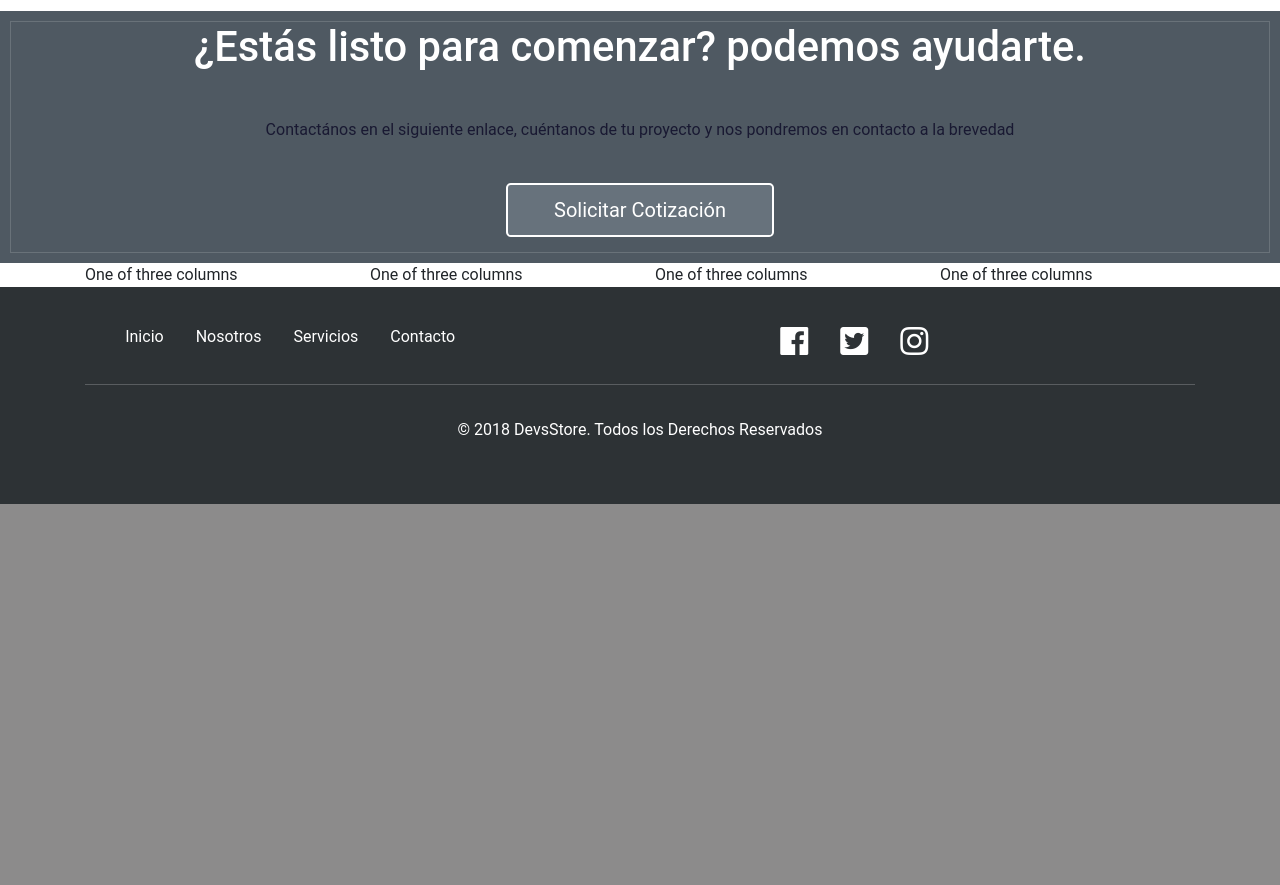
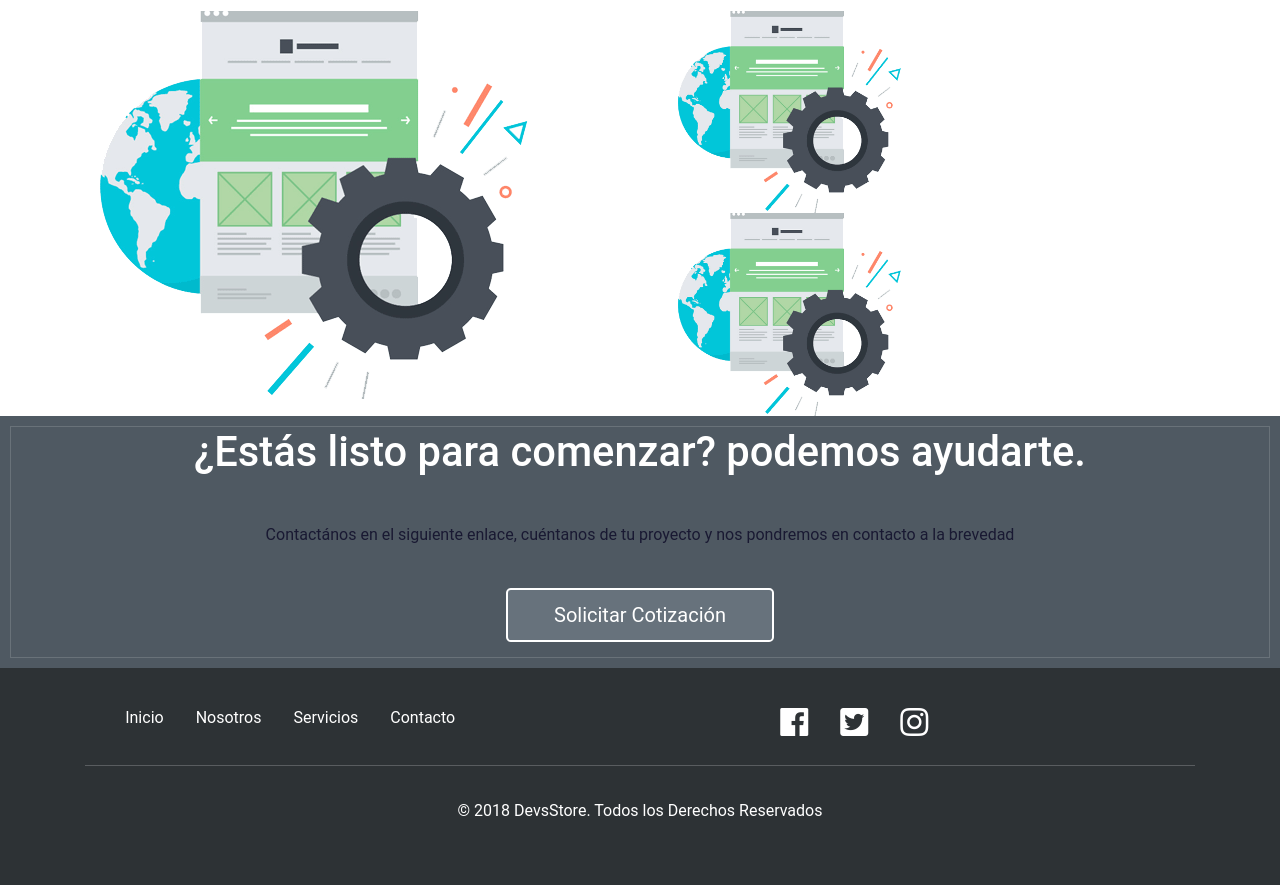
Before and after one commit to DevsStore/DevsStore, a PHP site: page /desarrollo_movil.php in a window 1280 px wide. Shown: the part 1481-2366 px from the top of the page. Before the commit the page ends 1985 px from the top, so only its background shows below. Run offline with PHP 8.4, Linux system fonts and the light colour scheme; some libraries are stand-ins or nearby versions.

Commit message:
cambios en desarrollo movil

```diff
--- a/css/main.css
+++ b/css/main.css
@@ -865,3 +865,5 @@ body {
     -o-backface-visibility: hidden;
     backface-visibility: hidden;
 }
+
+/* GRID MOVIL*/
--- a/desarrollo_movil.php
+++ b/desarrollo_movil.php
@@ -40,12 +40,33 @@
                 <p class="lead">Hoy en día, con el avance tecnológico de los smarthphones y tablets, las posibilidades en este campo son infinitas, desde una app para la gestión de tu empresa hasta app para recibir alertas de distintos servicios de tu web y no perderte nada estés donde estés. <br> En DevsStore sea cual sea tu caso lo cubrimos, desarrollamos APPS  para su publicación en los stores, y APPS para uso internos de empresa, tan solo tienes que contarnos tu necesidad y nosotros te orientamos en este complejo campo y te presentamos un proyecto acorde a tus necesidades ¿APP IOS y Android , sólo Android, sólo IOS, modifico mi plataforma actual para la APP, etc?.</p>
             </div>
             <div class="col-md-5 order-md-1">
-                <img class="featurette-image img-fluid mx-auto" src="img/ser-p-m1.png"
+                <img style="display: block; height: 100%; margin: auto; padding: 5rem;" class="featurette-image img-fluid mx-auto" src="img/ser-p-m1.png"
                      alt="Generic placeholder image">
             </div>
         </div>
 
 </div>
+
+<div class="container">
+        <div class="row">
+
+            <div class="col-md-6">
+                <img class="featurette-image img-fluid mx-auto" src="img/seo-px2v2-460x388.png"
+                     alt="Generic placeholder image">
+            </div>
+            <div class="col-md-6">
+                <div class="col-md-6">
+                    <img class="featurette-image img-fluid mx-auto" src="img/seo-px2v2-460x388.png"
+                     alt="Generic placeholder image">
+                </div>
+                <div class="col-md-6">
+                    <img class="featurette-image img-fluid mx-auto" src="img/seo-px2v2-460x388.png"
+                     alt="Generic placeholder image">
+                </div>
+            </div>
+        </div>
+    </div>
+
 <section class="contacto text-center">
 
         <div class="borde">
@@ -55,6 +76,7 @@
             <a data-toggle="modal" data-target=".modal-contacto" class="btn btn-default btn-lg">Solicitar Cotización</a>
         </div>
     </section>
+
     <div class="modal fade modal-contacto" tabindex="-1" role="dialog" aria-labelledby="ContactoModal" aria-hidden="true">
         <div class="modal-dialog modal-lg">
             <div class="modal-content">
@@ -101,22 +123,6 @@
         </div>
 
     </div>
-    <div class="container">
-        <div class="row">
-            <div class="col-md-3">
-            One of three columns
-            </div>
-            <div class="col-md-3">
-            One of three columns
-            </div>
-            <div class="col-md-3">
-            One of three columns
-            </div>
-            <div class="col-md-3">
-            One of three columns
-            </div>
-        </div>
-    </div>
 
 
 
```
